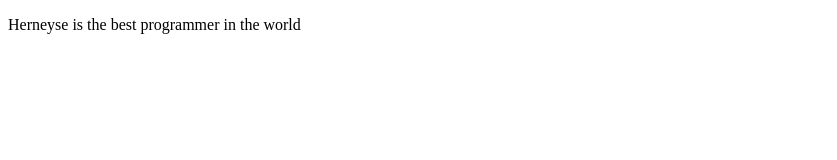
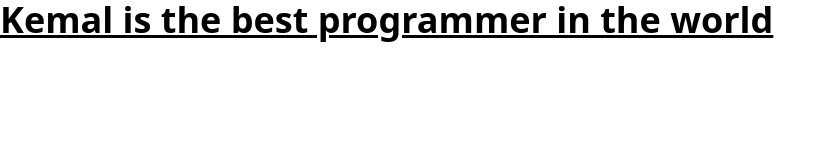
Before and after one commit to kemalgencay/fake-start, a website: page index.html in a window 1280 px wide. Shown: the whole page, without its empty margins (0-837 px from the left). Drawn offline with Linux system fonts and the light colour scheme.

Commit message:
voila it works now

```diff
--- a/index.html
+++ b/index.html
@@ -3,11 +3,11 @@
 <head>
   <meta charset="UTF-8">
   <meta name="viewport" content="width=device-width, initial-scale=1.0">
-  <link href="./output.css" rel="text/stylesheet">
+  <link href="./output.css" rel="stylesheet">
 </head>
 <body>
-  <p class="text-4xl font-bold underline">
-    Herneyse is the best programmer in the world
+  <p class=" text-4xl font-bold underline">
+    Kemal is the best programmer in the world
   </p>
 </body>
 </html>
--- a/src/output.css
+++ b/output.css
@@ -1,4 +1,3 @@
-/*! tailwindcss v4.2.2 | MIT License | https://tailwindcss.com */
 @layer properties;
 @layer theme, base, components, utilities;
 @layer theme {
```
